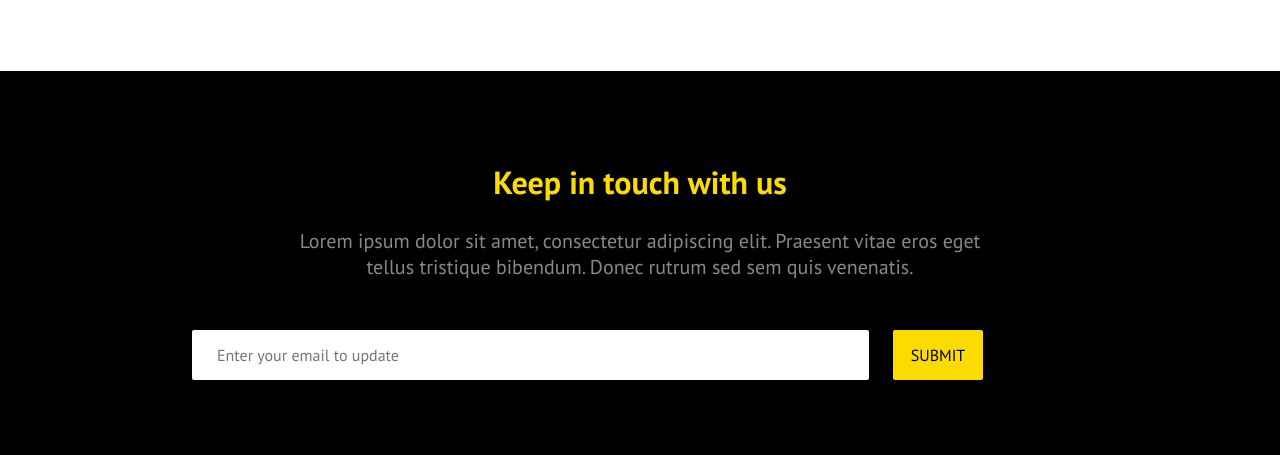
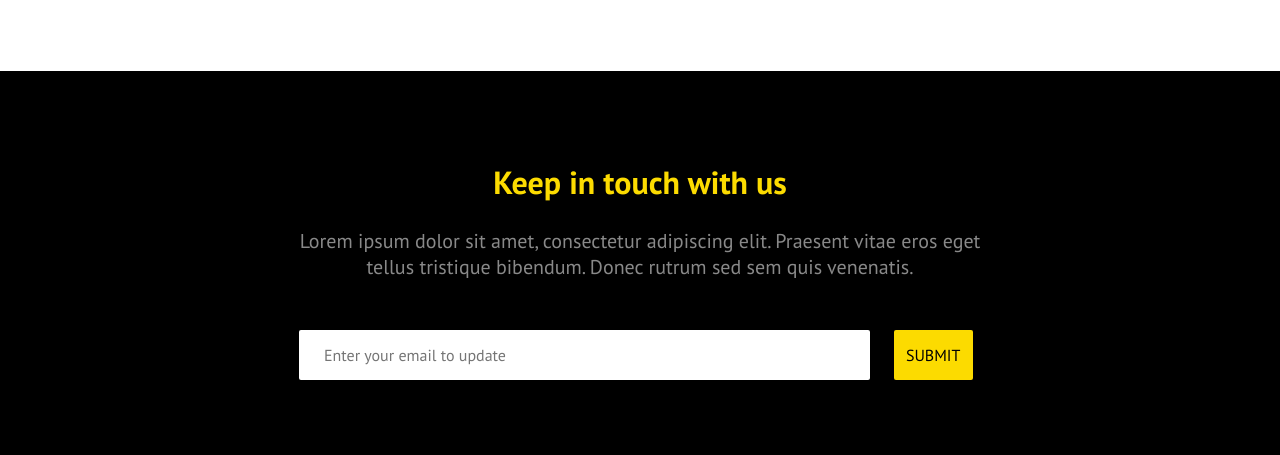
Before and after one commit to Nurnoby/tinyone, a plain HTML site: page index.html in a window 1280 px wide. Shown: the part 1361-1816 px from the top of the page. Drawn offline with Linux system fonts and the light colour scheme.

Commit message:
Update style.css

```diff
--- a/css/style.css
+++ b/css/style.css
@@ -241,11 +241,12 @@ background-color:black;
 .newsletter{
 	/*border:1px solid green;*/
 	margin-bottom: 80px;
+	padding-left: 107px;
 
 
 }
 .form_email{
-	width: 70%;
+	width: 66%;
     border: none;
     border-radius: 2px;
     padding: 15px 25px;
```
